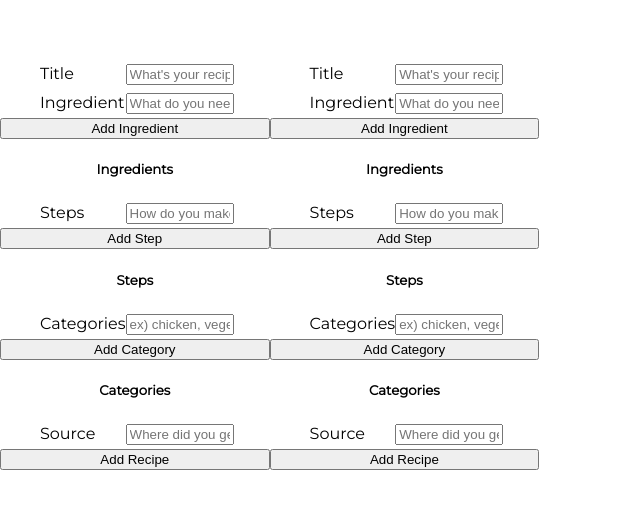
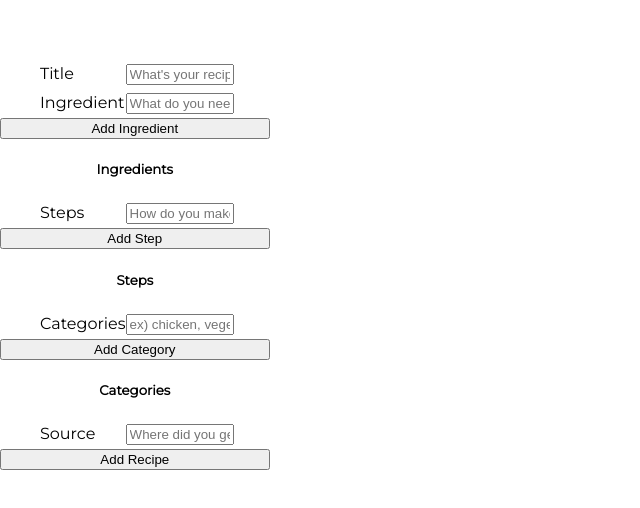
Before and after one commit to Build-Week-Secret-Family-Recipes1/front-end, a React (Create React App) app: page /new in a window 1280 px wide. Shown: the top 508 px of the page, without its empty margins (0-640 px from the left). Built offline with nearby package versions, Linux system fonts and the light colour scheme.

Commit message:
external changes made to App.js and RecipeForm.js

```diff
--- a/src/App.js
+++ b/src/App.js
@@ -45,7 +45,6 @@ function App(props) {
           {/* {!loggedIn?<Route render={(props)=> <Login {...props} func={login} />}/>:<PrivateRoute component={Home} />} */}
           <Route component={Home} />
         </Switch>
-        <RecipeForm/>
       </div>
     </Router>
   );
--- a/src/components/RecipeForm.js
+++ b/src/components/RecipeForm.js
@@ -13,7 +13,7 @@ const formSchema = yup.object().shape({
     tags: yup.array()
 })
 
-function RecipeForm() {
+function RecipeForm(props) {
     const [recipeState, setRecipeState] = useState({
         id: null,
         title: '',
@@ -75,8 +75,14 @@ function RecipeForm() {
             })
     }
 
+    const submitForm = e => {
+        e.preventDefault();
+        props.setRecipes(recipeState);
+        console.log("Submitted!")
+    }
+
     return (
-        <form>
+        <form onSubmit={submitForm}>
             <label htmlFor="title">
                 Title
                 <input
```
